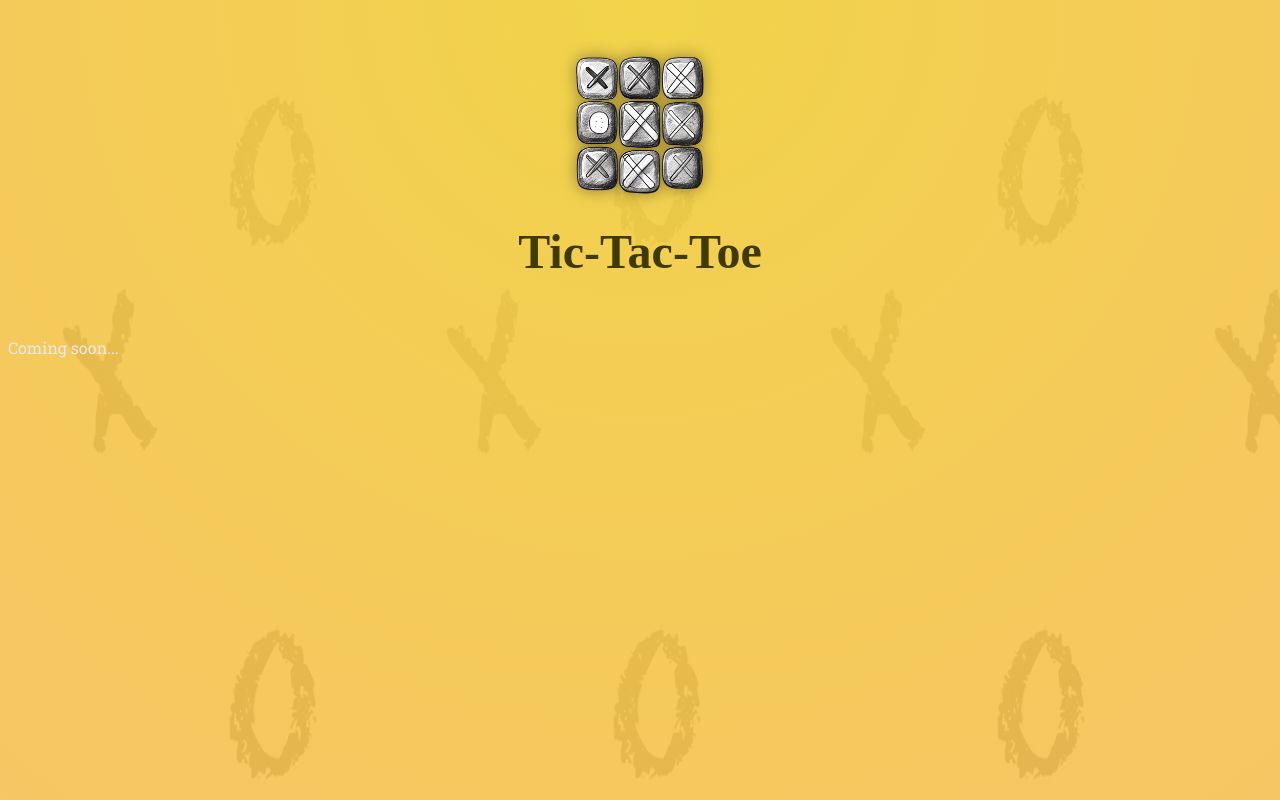
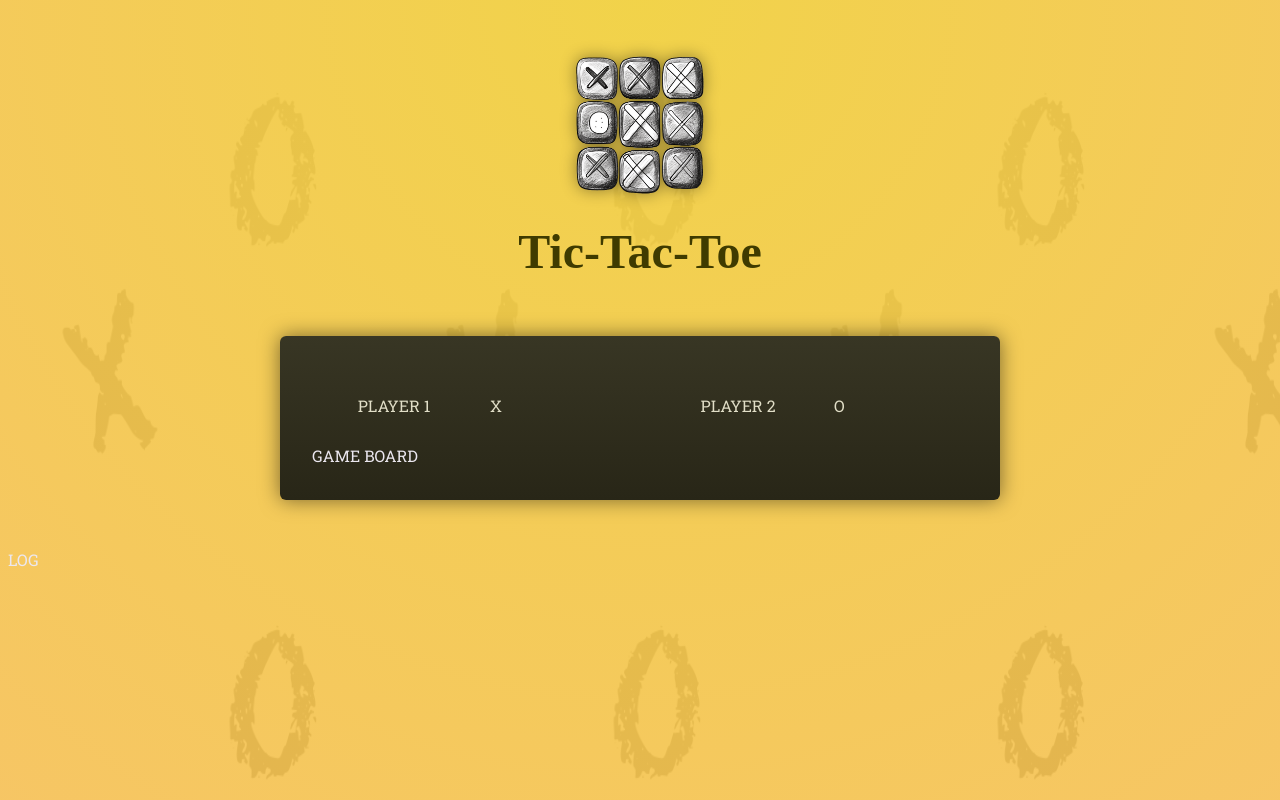
Before and after one commit to M0H1K4/React-vite--tic-tac-toe, a React (Vite) app: page / in a window 1280 px wide. Shown: the top 800 px of the page. Built offline with nearby package versions, Linux system fonts and the light colour scheme; a web font is replaced by a local one.

Commit message:
Add: Game Area

```diff
--- a/src/App.jsx
+++ b/src/App.jsx
@@ -1,10 +1,23 @@
+function App() {
+  return (
+    <main>
+      <div id="game-container">
+        <ol id="players">
+          <li>
+            <span className="player-name">Player 1</span>
+            <span className="player-symbol">X</span>
+          </li>
 
-function App() {
-
-
-  return (
-      <p>Coming soon...</p>
-  )
+          <li>
+            <span className="player-name">Player 2</span>
+            <span className="player-symbol">O</span>
+          </li>
+        </ol>
+        GAME BOARD
+      </div>
+      LOG
+    </main>
+  );
 }
 
-export default App
+export default App;
```
